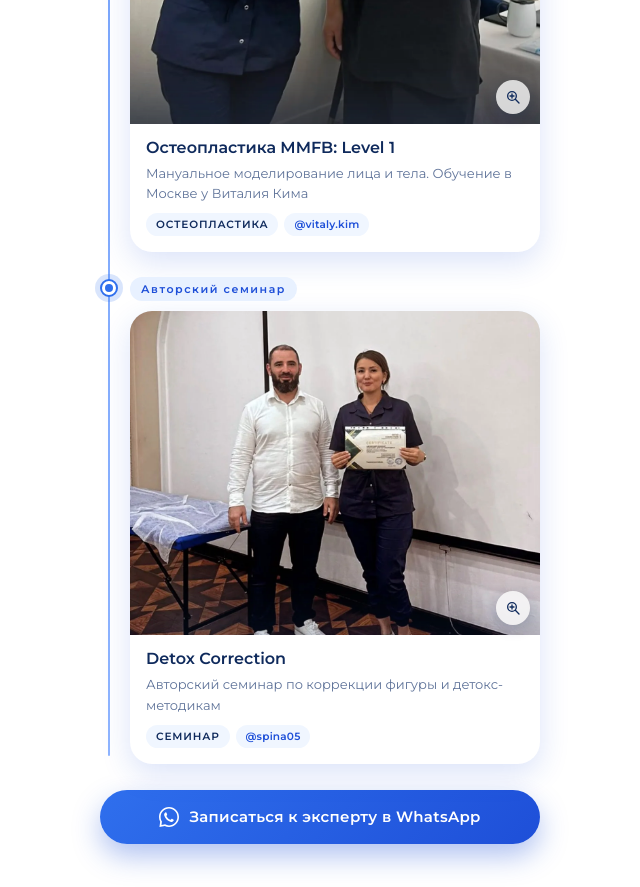
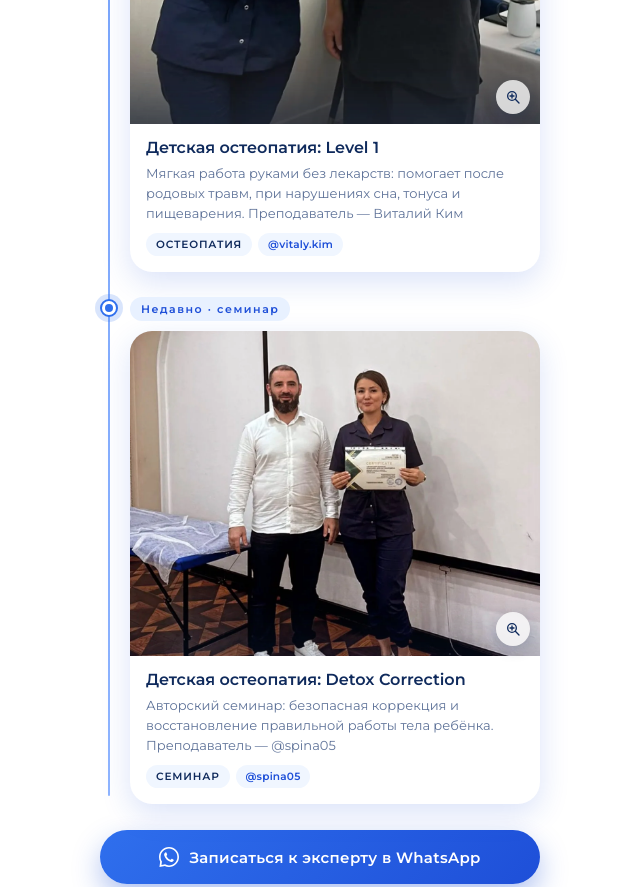
Before and after one commit to yesssssssssssssse/akbala, a plain HTML site: page index.html in a window 1280 px wide. Shown: the part 7920-8807 px from the top of the page, without its empty margins (320-960 px from the left). Drawn offline with nearby package versions, Linux system fonts and the light colour scheme.

Commit message:
Add files via upload

```diff
--- a/index.html
+++ b/index.html
@@ -432,18 +432,18 @@ footer img{height:40px;width:auto;margin:0 auto 10px;opacity:.85}
         </article>
       </li>
       <li class="tl-i rv">
-        <span class="tl-dot"></span><time class="tl-d" data-i18n="c6d">Москва · Level 1</time>
+        <span class="tl-dot"></span><time class="tl-d" data-i18n="c6d">Недавно · Москва</time>
         <article class="tcard">
-          <button type="button" class="cert free" data-edu aria-label="Сертификат: остеопластика MMFB Level 1"><img src="img/edu_c6.webp" alt="Акбала со сертификатом Osteoplasty MMFB Level 1" loading="lazy" width="996" height="1250"><span class="zoom"></span></button>
-          <div class="tc-b"><h4 data-i18n="c6t">Остеопластика MMFB: Level 1</h4><p class="tc-s" data-i18n="c6s">Мануальное моделирование лица и тела. Обучение в Москве у Виталия Кима</p>
-            <div class="tags"><span class="tg" data-i18n="tOst">остеопластика</span><a class="tg" href="https://www.instagram.com/vitaly.kim/" target="_blank" rel="noopener">@vitaly.kim</a></div></div>
+          <button type="button" class="cert free" data-edu aria-label="Сертификат: остеопластика MMFB Level 1"><img src="img/edu_c6.webp" alt="Акбала со сертификатом по детской остеопатии, MMFB Level 1" loading="lazy" width="996" height="1250"><span class="zoom"></span></button>
+          <div class="tc-b"><h4 data-i18n="c6t">Детская остеопатия: Level 1</h4><p class="tc-s" data-i18n="c6s">Мягкая работа руками без лекарств: помогает после родовых травм, при нарушениях сна, тонуса и пищеварения. Преподаватель — Виталий Ким</p>
+            <div class="tags"><span class="tg" data-i18n="tOst">остеопатия</span><a class="tg" href="https://www.instagram.com/vitaly.kim/" target="_blank" rel="noopener">@vitaly.kim</a></div></div>
         </article>
       </li>
       <li class="tl-i rv">
-        <span class="tl-dot"></span><time class="tl-d" data-i18n="c7d">Авторский семинар</time>
+        <span class="tl-dot"></span><time class="tl-d" data-i18n="c7d">Недавно · семинар</time>
         <article class="tcard">
           <button type="button" class="cert free" data-edu aria-label="Сертификат Detox Correction"><img src="img/edu_c7.webp" alt="Акбала со сертификатом Detox Correction" loading="lazy" width="1206" height="954"><span class="zoom"></span></button>
-          <div class="tc-b"><h4 data-i18n="c7t">Detox Correction</h4><p class="tc-s" data-i18n="c7s">Авторский семинар по коррекции фигуры и детокс-методикам</p>
+          <div class="tc-b"><h4 data-i18n="c7t">Детская остеопатия: Detox Correction</h4><p class="tc-s" data-i18n="c7s">Авторский семинар: безопасная коррекция и восстановление правильной работы тела ребёнка. Преподаватель — @spina05</p>
             <div class="tags"><span class="tg" data-i18n="tDet">семинар</span><a class="tg" href="https://www.instagram.com/spina05/" target="_blank" rel="noopener">@spina05</a></div></div>
         </article>
       </li>
@@ -605,7 +605,7 @@ const T = {
     c3t:"Жалпы балалар массажы 0–3 жас",c3s:"Ең кішкентайларға арналған: бұлшықет, ішкі ағза және фасциямен жұмыс, ЕДШ негіздері. SA’BI Health, Астана",
     c4t:"Массаж + емдік дене шынықтыру",c4s:"Баланың дамуына кешенді көзқарас. ЖК «Нұрмаханбет Махамбет»",
     c5t:"Ортопедия: жалпақ табан және сколиоз",c5s:"Емдік массаж және жеке ұлтандар (стелька). OrthoBest клиникасы",
-    tPr:"практика",t80:"80 сағат",t40:"40 академиялық сағат",tLfk:"ЕДШ",tOst:"остеопластика",tDet:"семинар",c6d:"Мәскеу · Level 1",c7d:"Авторлық семинар",c6t:"Остеопластика MMFB: Level 1",c6s:"Бет пен дененің қолмен модельдеуі. Мәскеуде Виталий Кимнен оқыды",c7t:"Detox Correction",c7s:"Дене пішінін түзету және детокс әдістемелері бойынша авторлық семинар",tOrt:"ортопедия",
+    tPr:"практика",t80:"80 сағат",t40:"40 академиялық сағат",tLfk:"ЕДШ",tOst:"остеопатия",tDet:"семинар",c6d:"Жақында · Мәскеу",c7d:"Жақында · семинар",c6t:"Балалар остеопатиясы: Level 1",c6s:"Дәрі-дәрмексіз, жұмсақ қол әдісі: босану жарақаттарына, ұйқы, тонус және ас қорыту бұзылыстарына көмектеседі. Ұстазы — Виталий Ким",c7t:"Балалар остеопатиясы: Detox Correction",c7s:"Авторлық семинар: баланың денесін қауіпсіз түзету және дұрыс жұмысын қалпына келтіру. Ұстазы — @spina05",tOrt:"ортопедия",
     tgT:"Тоғжан: балалар массажының маманы",tgS:"3 жыл тәжірибе, Qazaq Clinic (Алматы) куәлігі және моторлық онтогенез, физиотерапия, алғашқы көмек курстары",
     tgP1:"Алматыдағы бітіру: Qazaq Clinic",tgP2:"Балалар массажының маманы · 2024",tgP3:"Моторлық онтогенез сертификаттарымен",tgN:"жыл тәжірибе<br>балалар массажында",tgB:"Тоғжанға WhatsApp арқылы жазылу",tgCourse:"Курс",
     g1t:"Балалар массажының маманы",g1s:"Qazaq Clinic (Suleimen Clinic), Алматы: 108 сағаттық массаж курсы, сондай-ақ электрофорез және парафинотерапия. Бағдарламада: гипертонус пен гипотонус, кривошея, дисплазия, жалпақ табан. Оқытушы — Абай Әлкенұлы",
```
